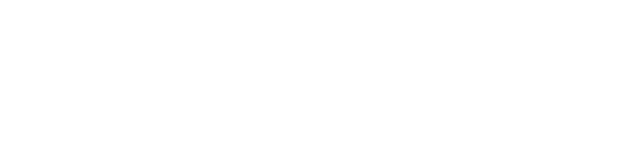
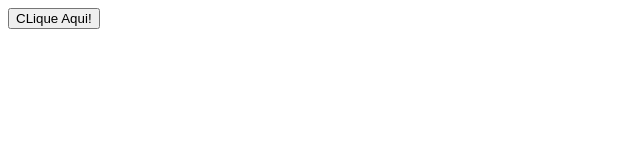
Before and after one commit to portopontesassociados/comando, a plain HTML site: page index.html in a window 1280 px wide. Shown: the whole page, without its empty margins (0-640 px from the left). Drawn offline with Linux system fonts and the light colour scheme.

Commit message:
Adicionado button

```diff
--- a/index.html
+++ b/index.html
@@ -7,6 +7,6 @@
     <title>Ativadade sala</title>
 </head>
 <body>
-
+    <button>CLique Aqui!</button>
 </body>
 </html>
```
